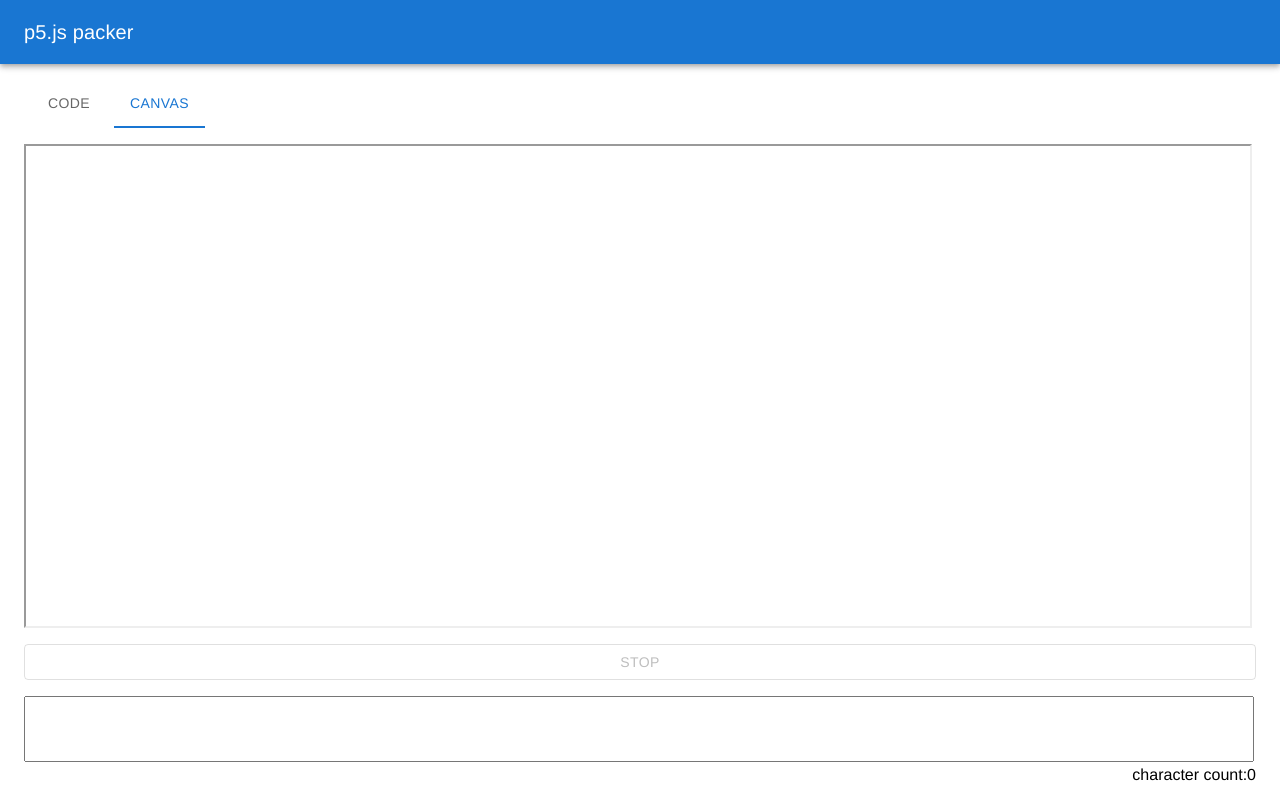
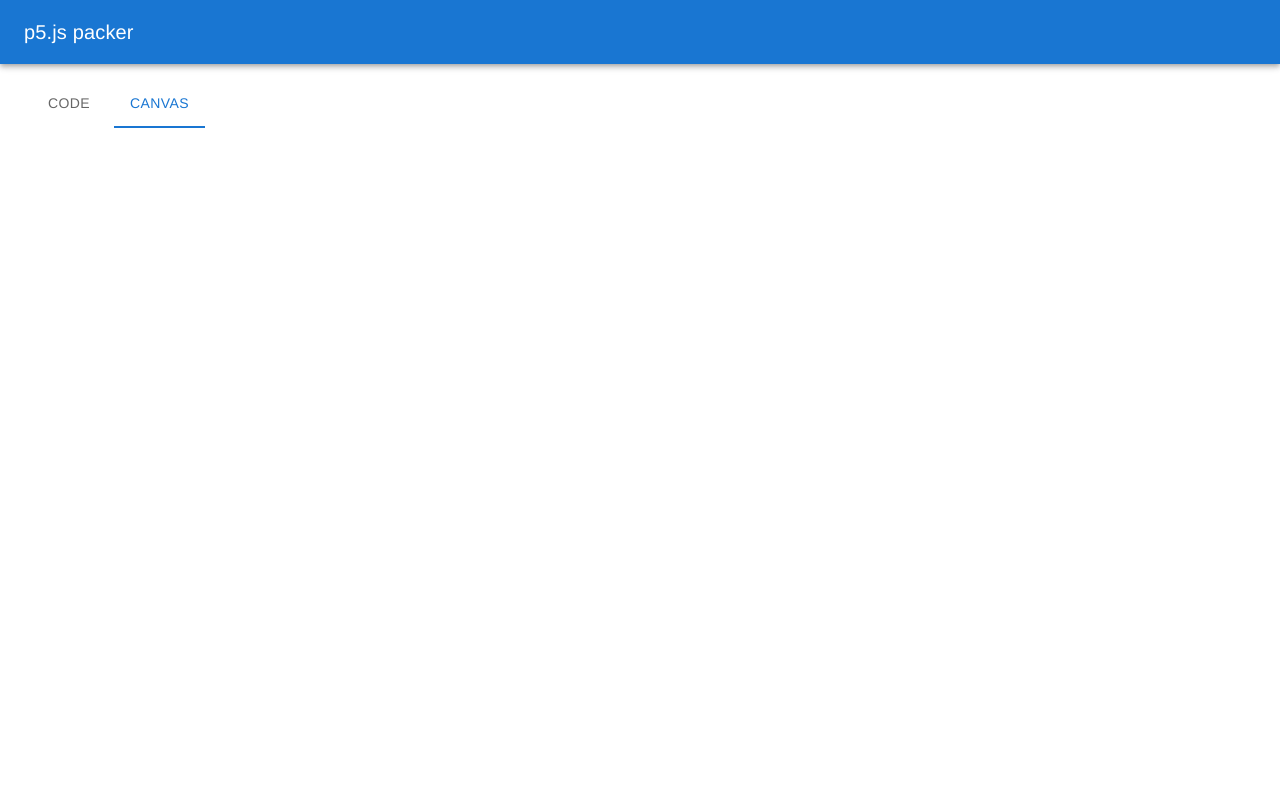
Before and after one commit to DBC-Works/p5js-packer, a React (Vite) app: page / in a window 1280 px wide. Both pictures are taken after a click on the tab "CANVAS". Built offline with nearby package versions, Linux system fonts and the light colour scheme; a web font is replaced by a local one.

Commit message:
feat: implement run minified code function
#8

```diff
--- a/index.html
+++ b/index.html
@@ -26,9 +26,7 @@
         style-src 'self';
         style-src-attr 'self';
         style-src-elem 'self' 'unsafe-inline';
-        script-src 'self';
         script-src-attr 'self';
-        script-src-elem 'self' 'unsafe-inline';
         connect-src 'self';
         worker-src 'self';"
     />
--- a/src/states/atoms.ts
+++ b/src/states/atoms.ts
@@ -4,7 +4,25 @@ import { atomWithStorage } from 'jotai/utils'
 /**
  * Verbose code atom
  */
-const verboseCodeAtom = atomWithStorage('verboseCode', '')
+const verboseCodeAtom = atomWithStorage(
+  'verboseCode',
+  `t=0;
+draw= _ => {
+  (t || (createCanvas(W = 720, W), noFill(H = W / 2), colorMode(HSB, 1, 1, 1, 1)))
+  blendMode(NORMAL);
+  background(0);
+  blendMode(ADD);
+  translate(H, H);
+  for (j = .0; j < 1; j += 0.01) {
+    push();
+    stroke(noise(j, t), 0.6, 1, 0.5);
+    rotate(noise(t, j) * PI);
+    ellipse(0, 0, W, W * 1.618 * sin(j));
+    pop();
+  }
+  t+=.001;
+}`,
+)
 
 /**
  * Has verbose code read-only atom
@@ -39,3 +57,8 @@ export const getMinifiedAtom = atom((get) => get(minifiedAtom))
 export const setMinifiedAtom = atom(null, (_, set, minified: string) => {
   set(minifiedAtom, minified)
 })
+
+/**
+ * Tab index atom
+ */
+export const tabIndexAtom = atom(0)
--- a/src/views/pages/Edit.tsx
+++ b/src/views/pages/Edit.tsx
@@ -1,7 +1,7 @@
 import { Button, Tab, Tabs, TextareaAutosize, css } from '@mui/material'
-import { useAtomValue, useSetAtom } from 'jotai'
+import { useAtom, useAtomValue, useSetAtom } from 'jotai'
 import beautify from 'js-beautify'
-import { type ChangeEvent, type JSX, useCallback, useState } from 'react'
+import { type ChangeEvent, type JSX, useCallback } from 'react'
 import { useTranslation } from 'react-i18next'
 import { minify } from 'terser'
 
@@ -10,6 +10,7 @@ import {
   getVerboseCodeAtom,
   setMinifiedAtom,
   setVerboseCodeAtom,
+  tabIndexAtom,
 } from '../../states/atoms'
 import { App } from '../templates/App'
 import { FlexColumnContainer } from '../templates/FlexColumnContainer'
@@ -30,6 +31,7 @@ const CodeTabPanel: React.FC = (): JSX.Element => {
   const minified = useAtomValue(getMinifiedAtom)
   const setVerboseCode = useSetAtom(setVerboseCodeAtom)
   const setMinified = useSetAtom(setMinifiedAtom)
+  const setTabIndex = useSetAtom(tabIndexAtom)
   const { t } = useTranslation()
 
   const handleChangeCode = useCallback(
@@ -46,11 +48,12 @@ const CodeTabPanel: React.FC = (): JSX.Element => {
     try {
       const { code } = await minify(verboseCode)
       setMinified(`${code}// #つぶやきProcessing`)
+      setTabIndex(1)
     } catch (error) {
       console.error(error.message)
       setMinified(error.message)
     }
-  }, [verboseCode, setMinified])
+  }, [verboseCode, setMinified, setTabIndex])
 
   return (
     <FlexColumnContainer
@@ -83,6 +86,7 @@ const CodeTabPanel: React.FC = (): JSX.Element => {
           {t('Minify & Run')}
         </Button>
       </div>
+      <MinifiedRow />
     </FlexColumnContainer>
   )
 }
@@ -92,7 +96,7 @@ const CodeTabPanel: React.FC = (): JSX.Element => {
  * @returns JSX Element
  */
 const CanvasTabPanel: React.FC = (): JSX.Element => {
-  const { t } = useTranslation()
+  const minified = useAtomValue(getMinifiedAtom)
 
   return (
     <FlexColumnContainer
@@ -102,10 +106,15 @@ const CanvasTabPanel: React.FC = (): JSX.Element => {
       css={css({ flexGrow: 1 })}
     >
       <FlexColumnContainer css={CSS_FLEX_GROW_1}>
-        <iframe title="canvas" css={css({ flexGrow: 1, width: 'calc(100% - 0.5rem)' })} />
-        <Button variant="outlined" disabled css={css({ width: '100%' })}>
-          {t('Stop')}
-        </Button>
+        <iframe
+          sandbox="allow-scripts"
+          title="canvas"
+          css={css({ flexGrow: 1, width: 'calc(100% - 0.5rem)', border: 'none' })}
+          srcDoc={`
+<script src="https://cdn.jsdelivr.net/npm/p5@2.0.3/lib/p5.min.js"></script>
+<script>window.devicePixelRatio=1;${minified}</script>
+`}
+        />
       </FlexColumnContainer>
     </FlexColumnContainer>
   )
@@ -152,12 +161,15 @@ const MinifiedRow: React.FC = (): JSX.Element => {
  * @returns JSX Element
  */
 export const Edit: React.FC = (): JSX.Element => {
-  const [tabIndex, setTabIndex] = useState(0)
+  const [tabIndex, setTabIndex] = useAtom(tabIndexAtom)
   const { t } = useTranslation()
 
-  const handleChangeTab = useCallback((_event: React.SyntheticEvent, newValue: number) => {
-    setTabIndex(newValue)
-  }, [])
+  const handleChangeTab = useCallback(
+    (_event: React.SyntheticEvent, newValue: number) => {
+      setTabIndex(newValue)
+    },
+    [setTabIndex],
+  )
 
   return (
     <App>
@@ -176,7 +188,6 @@ export const Edit: React.FC = (): JSX.Element => {
         </Tabs>
         {tabIndex === 0 && <CodeTabPanel />}
         {tabIndex === 1 && <CanvasTabPanel />}
-        <MinifiedRow />
       </section>
     </App>
   )
```
Also changed, not shown: 1 other file (tests, documents, lock files or other folders).
